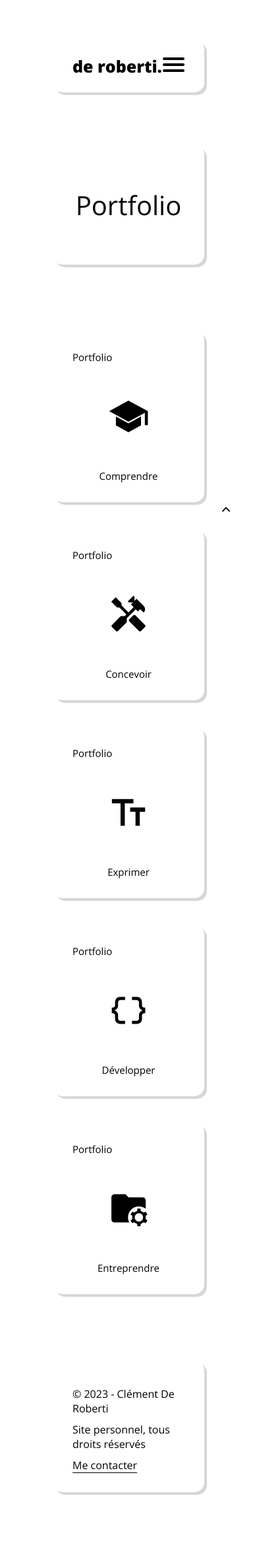
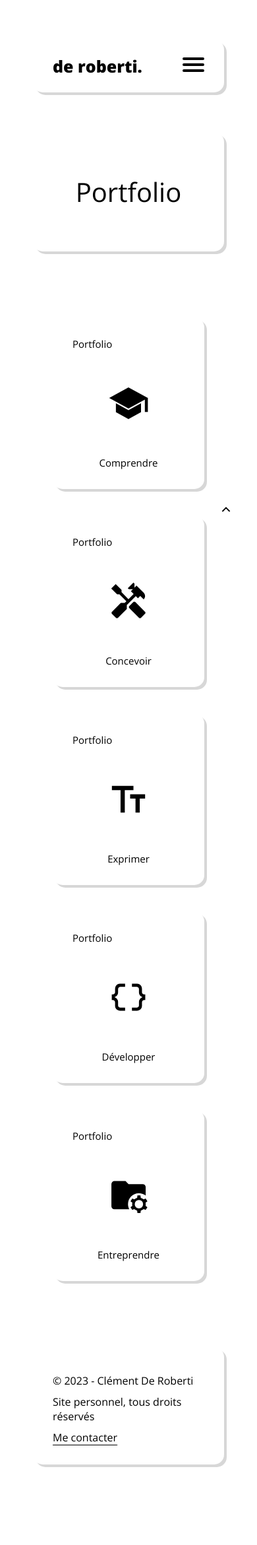
Before and after one commit to clementdr/personnal-website, a PHP site: page /portfolio.php in a window 390 px wide. Shown: the whole page at 66% size. After the commit the page ends 2223 px from the top, so only its background shows below. Run offline with PHP 8.4, Linux system fonts and the light colour scheme.

Commit message:
layout : responsive

```diff
--- a/css/styles.css
+++ b/css/styles.css
@@ -138,6 +138,7 @@ header li {
 
 #hero-content {
   display: flex;
+  flex-wrap: wrap;
   justify-content: space-between;
   align-items: center;
 }
@@ -378,3 +379,66 @@ footer a:hover {
 .material-symbols-outlined {
   font-variation-settings: "FILL" 0, "wght" 400, "GRAD" 200, "opsz" 48;
 }
+@media (max-width: 1350px) {
+  .book-content-img iframe,
+  .book-content-img img {
+    margin: 10px;
+  }
+}
+@media (max-width: 950px) {
+  #mmi-content-s1,
+  #mmi-content-s2,
+  #portfolio-content {
+    justify-content: center;
+  }
+}
+
+@media (max-width: 825px) {
+  #hero-content {
+    justify-content: center;
+  }
+
+  #hero-text {
+    text-align: center;
+  }
+
+  #photo-clement {
+    margin-top: 10px;
+  }
+}
+
+@media (max-width: 850px) {
+  #buttons {
+    flex-direction: column;
+    text-align: center;
+    width: fit-content;
+  }
+
+  #buttons a {
+    margin: 10px 0;
+  }
+}
+
+@media (max-width: 500px) {
+  header {
+    margin: 60px 50px;
+  }
+
+  #photo-clement {
+    margin-top: 10px;
+    width: 200px;
+  }
+
+  #hero,
+  #presentation-section,
+  #mmi-headrest,
+  #portfolio-headrest,
+  #book-headrest,
+  footer {
+    margin: 50px;
+  }
+
+  .book-content-img iframe {
+    height: 170px;
+  }
+}
```
